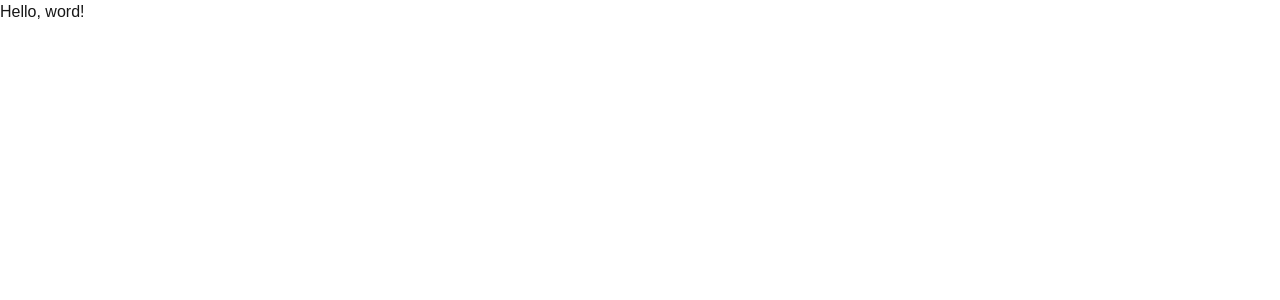
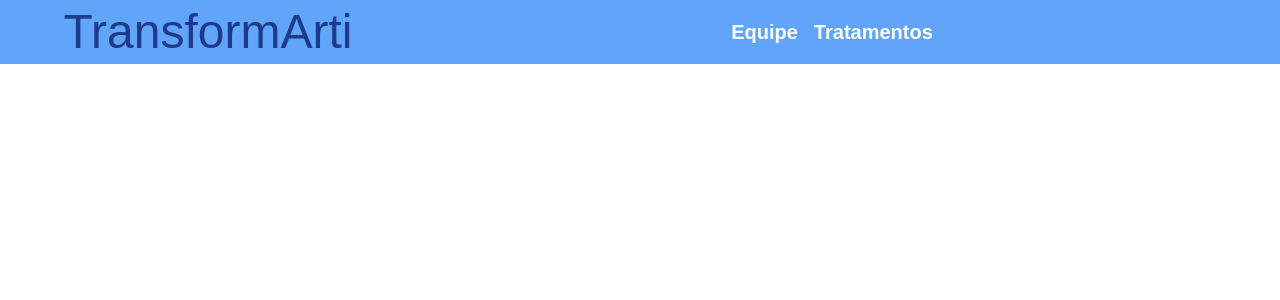
Before and after one commit to Alessandro1918/transformarti, a Next.js app: page / in a window 1280 px wide. Shown: the top 300 px of the page. Built offline with nearby package versions, Linux system fonts and the light colour scheme.

Commit message:
feat: new component: Header

```diff
--- a/src/app/page.tsx
+++ b/src/app/page.tsx
@@ -1,7 +1,9 @@
+import { Header } from "../components/header"
+
 export default function Home() {
   return (
     <div>
-      <p>Hello, word!</p>
+      <Header />
     </div>
   )
 }
--- /dev/null
+++ b/src/components/header.tsx
@@ -0,0 +1,23 @@
+import { FaBars } from "react-icons/fa"
+
+export function Header() {
+  return (
+    <div className="flex w-full h-16 items-center justify-between px-4 bg-blue-400">
+
+      <div className="flex justify-center w-96">
+        <p className="text-5xl text-blue-900">
+          TransformArti
+        </p>
+      </div>
+
+      <div className="flex flex-1 flex-row justify-center gap-4 max-sm:hidden">
+        <p className="text-xl text-white font-bold">Equipe</p>
+        <p className="text-xl text-white font-bold">Tratamentos</p>
+      </div>
+
+      <div className="sm:hidden">
+        <FaBars className="size-6 fill-white"/>
+      </div>
+    </div>
+  )
+}
```
Also changed, not shown: package.json (+4 -3 lines), 1 other file (tests, documents, lock files or other folders).
